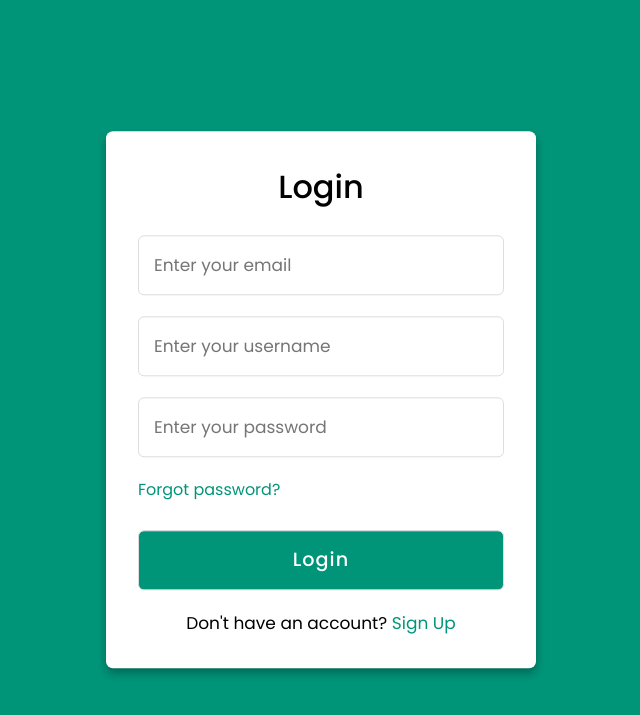
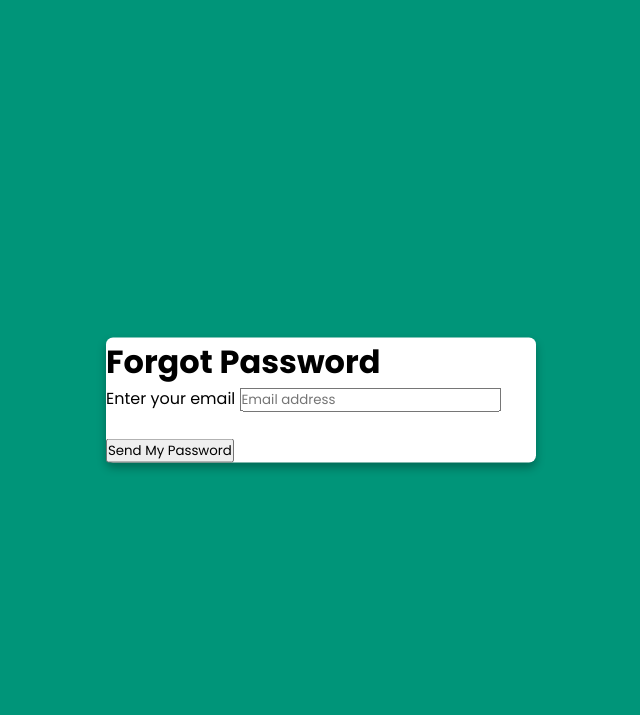
Before and after one commit to mrzqiaullah27/Peminjaman-Skuter-Elektrik, a PHP site: page / in a window 1280 px wide. Shown: the top 715 px of the page, without its empty margins (319-959 px from the left). Run offline with PHP 8.4, Linux system fonts and the light colour scheme.

Commit message:
Menambahkan Tampilan Forget Password di HTML

```diff
--- a/index.php
+++ b/index.php
@@ -1,45 +1,17 @@
 <!DOCTYPE html>
-<html lang="en">
+<html>
 <head>
-  <meta charset="UTF-8">
-  <meta name="viewport" content="width=device-width, initial-scale=1.0">
-  <meta http-equiv="X-UA-Compatible" content="ie=edge">
-  <title>Login & Registration </title>
+  <title>Forgot Password</title>
   <link rel="stylesheet" href="style.css">
 </head>
 <body>
   <div class="container">
-    <input type="checkbox" id="check">
-    <div class="login form">
-      <header>Login</header>
-      <form action="#">
-        <input type="email" placeholder="Enter your email">
-        <input type="text" placeholder="Enter your username">
-        <input type="password" placeholder="Enter your password">
-        <a href="#">Forgot password?</a>
-        <input type="button" class="button" value="Login">
-      </form>
-      <div class="signup">
-        <span class="signup">Don't have an account?
-         <label for="check">Sign Up</label>
-        </span>
-      </div>
-    </div>
-    <div class="registration form">
-      <header>Sign Up</header>
-      <form action="#">
-        <input type="email" placeholder="Enter your email">
-        <input type="text" placeholder="Create your username">
-        <input type="password" placeholder="Create a password">
-        <input type="password" placeholder="Confirm your password">
-        <input type="button" class="button" value="Sign Up">
-      </form>
-      <div class="signup">
-        <span class="signup">Already have an account?
-         <label for="check">Login</label>
-        </span>
-      </div>
-    </div>
+    <h1>Forgot Password</h1>
+    <form action="/forgot-password" method="post">
+      <label for="email">Enter your email</label>
+      <input type="email" id="email" name="email" placeholder="Email address" required><br><br>
+      <button>Send My Password</button>
+    </form>
   </div>
 </body>
 </html>
```
